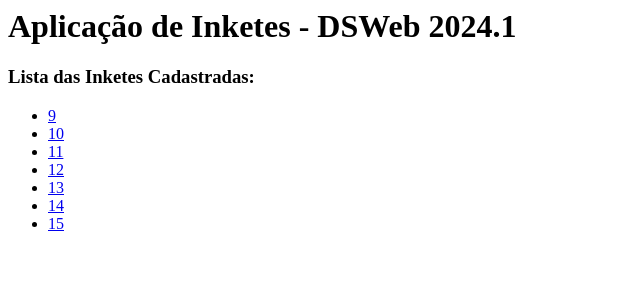
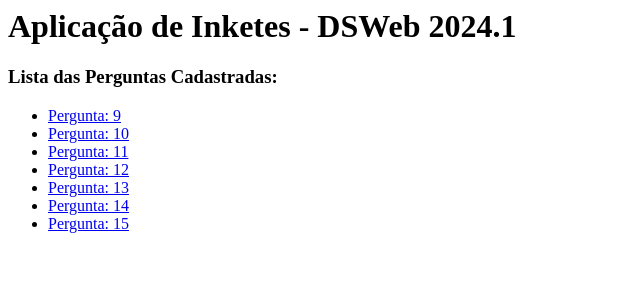
Before and after one commit to Igor1208gabriel/Dsweb2024.1, a Django app: page /inketes/ in a window 1280 px wide. Shown: the top 300 px of the page, without its empty margins (0-640 px from the left). Run offline with Django 4.2, Linux system fonts and the light colour scheme; data comes from the database, SQL or seed files in the repository; both versions use the stored data as it was after the commit.

Commit message:
Atualizações do dia 05/04

```diff
--- a/inketes/templates/inketes/detalhes.html
+++ b/inketes/templates/inketes/detalhes.html
@@ -4,7 +4,7 @@
     </head>
     <body>
         <h1>Aplicação de Inketes - DSWeb 2024.1</h1>
-        <h2>Inkete #{{ inkete.id }}</h2>
+        <h2>Pergunta #{{ inkete.id }}</h2>
         <h2>{{ inkete }}</h2>
         {% if error %}
           <p><b>{{ error }}</b></p>
@@ -16,7 +16,7 @@
           <ul>
           {% for alt in inkete.choice_set.all %}
             <li>
-              <input type="radio" name="escolha" value="{{ alt.id }}"
+              <input type="radio" name="choice" value="{{ alt.id }}"
                      id="alt{{ forloop.counter }}"/>
               <label for="alt{{ forloop.counter }}">
                 {{ alt }}
--- a/inketes/templates/inketes/index.html
+++ b/inketes/templates/inketes/index.html
@@ -5,18 +5,18 @@
     <body>
         <h1>Aplicação de Inketes - DSWeb 2024.1</h1>
         {% if lista_enquetes %}
-            <h3>Lista das Inketes Cadastradas:</h3>
+            <h3>Lista das Perguntas Cadastradas:</h3>
             <ul>
                 {% for p in lista_enquetes %}
                     <li>
                         <a href="/inketes/{{ p.id }}/">
-                            {{ p.id }}
+                            Pergunta: {{ p.id }}
                         </a>
                     </li>
                 {% endfor %}
             </ul>
         {% else %}
-            <h3>Nenhuma inkete cadastrada até o momento!</h3>
+            <h3>Nenhuma pergunta cadastrada até o momento!</h3>
         {% endif %}
     </body>
 </html>
--- a/inketes/views.py
+++ b/inketes/views.py
@@ -1,28 +1,41 @@
 from django.shortcuts import render, get_object_or_404
-from django.http import HttpResponse
-from .models import Question
+from django.http      import HttpResponseRedirect
+from django.urls      import reverse
+from .models import Question, Choice
 
 
 def index(request): #parametro: HttpRequest
-    enquetes = Question.objects.order_by('pub_date')[:10]
+    enquetes = Question.objects.order_by('id')[:10]
     contexto = {'lista_enquetes': enquetes}
     return render(request, 'inketes/index.html', contexto)
 
 
 def detalhes(request, pergunta_id):
-    que = get_object_or_404(Question, pk = pergunta_id)
+    que      = get_object_or_404(Question, pk = pergunta_id)
     contexto = {"inkete": que}
     return render(request, 'inketes/detalhes.html', contexto)
 
 
 def votacao(request, pergunta_id):
-    resultado = "VOTAÇÃO da inkete de número %s"
-    return HttpResponse(resultado % pergunta_id)
-
-def resultado(request, pergunta_id):
-    resultado = 'RESULTADO da inkete de número %s'
-    return HttpResponse(resultado % pergunta_id)
+    que = get_object_or_404(Question, pk=pergunta_id)
+    try:
+        idalt = request.POST['choice']
+        alt   = que.choice_set.get(pk=idalt)
+    except (KeyError, Choice.DoesNotExist):
+        contexto = {
+            'inkete': que,
+            'error': 'Você precisa selecionar uma alternativa'
+            }
+        return render(request, 'inketes/detalhes.html', contexto)
+    else:
+        alt.votes += 1
+        alt.save()
+        return HttpResponseRedirect(reverse(
+            'inketes:resultado', args=(pergunta_id,)
+            ))
 
 
 
-#mudança pra commitar
+def resultado(request, pergunta_id):
+    que = get_object_or_404(Question, pk = pergunta_id)
+    return render(request, 'inketes/resultado.html', {"inkete": que} )
```
Also changed, not shown: db.sqlite3.
